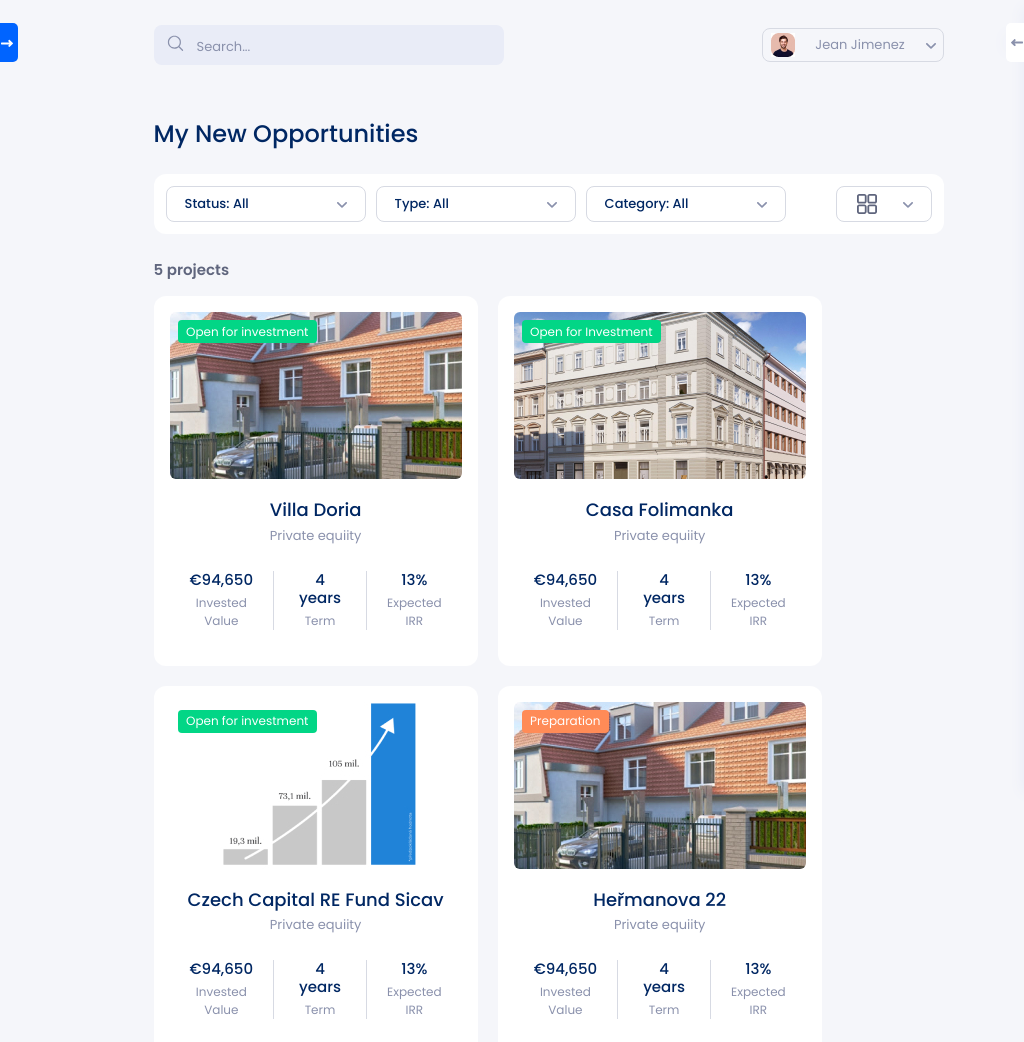
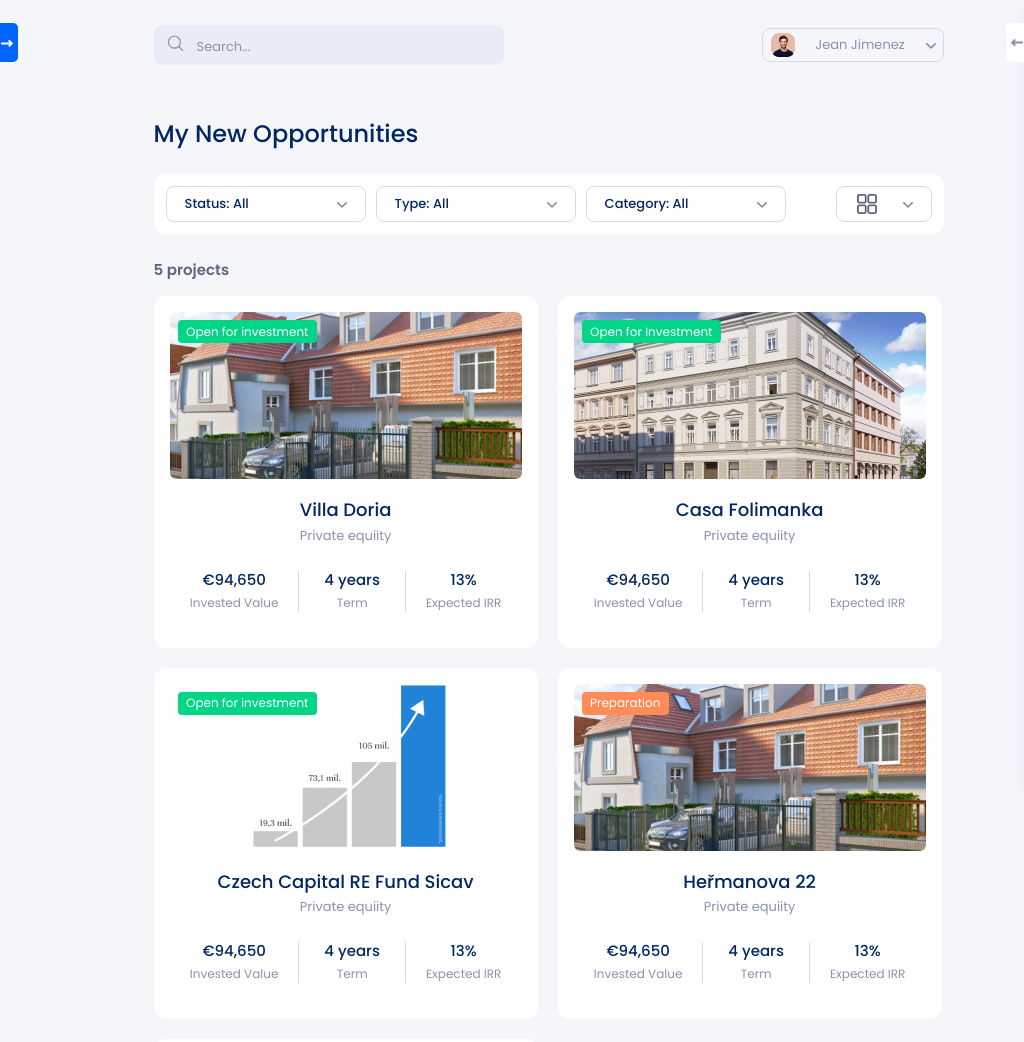
Before and after one commit to vendymasarova/Khypo_Portal, a website: page index.html in a window 1024 px wide. Shown: the top 1042 px of the page. Drawn offline with nearby package versions, Linux system fonts and the light colour scheme.

Commit message:
changes in grid and card-info class

```diff
--- a/sass/components/_card.scss
+++ b/sass/components/_card.scss
@@ -51,6 +51,7 @@
   &__info {
     display: flex;
     align-items: center;
+    justify-content: center;
     padding: 3rem 0;
     padding-bottom: $--pd-sm;
     div {
--- a/sass/layout/_grid.scss
+++ b/sass/layout/_grid.scss
@@ -14,16 +14,12 @@
 
 .main__cards {
   display: grid;
-  grid-template-columns: repeat(auto-fill, minmax(30rem, 1fr));
+  grid-template-columns: repeat(auto-fill, minmax(30rem, max-content));
   grid-template-rows: 1fr;
   grid-auto-flow: row dense;
   grid-gap: 2rem;
 }
-@media screen and(min-width: 1000px) and (max-width: 1200px) {
-  .main__cards {
-    grid-template-columns: repeat(auto-fill, minmax(30rem, min-content));
-  }
-}
+
 @media screen and(min-width: 1700px) {
   .container {
     max-width: 1600px;
```
Also changed, not shown: css/style.css, 1 other file.
